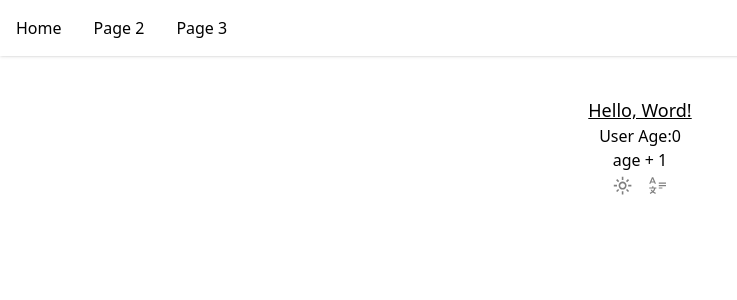
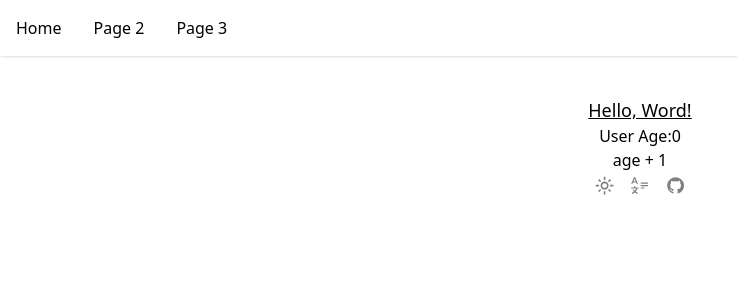
Before and after one commit to heycn/react-starter, a React (Vite) app: page /#/ in a window 1280 px wide. Shown: the top 300 px of the page, without its empty margins (0-737 px from the left). Built offline with nearby package versions, Linux system fonts and the light colour scheme.

Commit message:
add GitHub link

```diff
--- a/src/pages/home.tsx
+++ b/src/pages/home.tsx
@@ -45,6 +45,9 @@ export const Home: React.FC = () => {
           <button onClick={switchLanguage}>
             <Icon className="text-[#00000080] dark:text-[#ffffff80] w-[1.2em] h-[1.2em]" icon="carbon:language" />
           </button>
+          <a rel="noreferrer" href="https://github.com/heycn/react-starter" target="_blank" title="GitHub">
+            <Icon className="text-[#00000080] dark:text-[#ffffff80] w-[1.2em] h-[1.2em]" icon="carbon:logo-github" />
+          </a>
         </div>
       </div>
     </>
```
